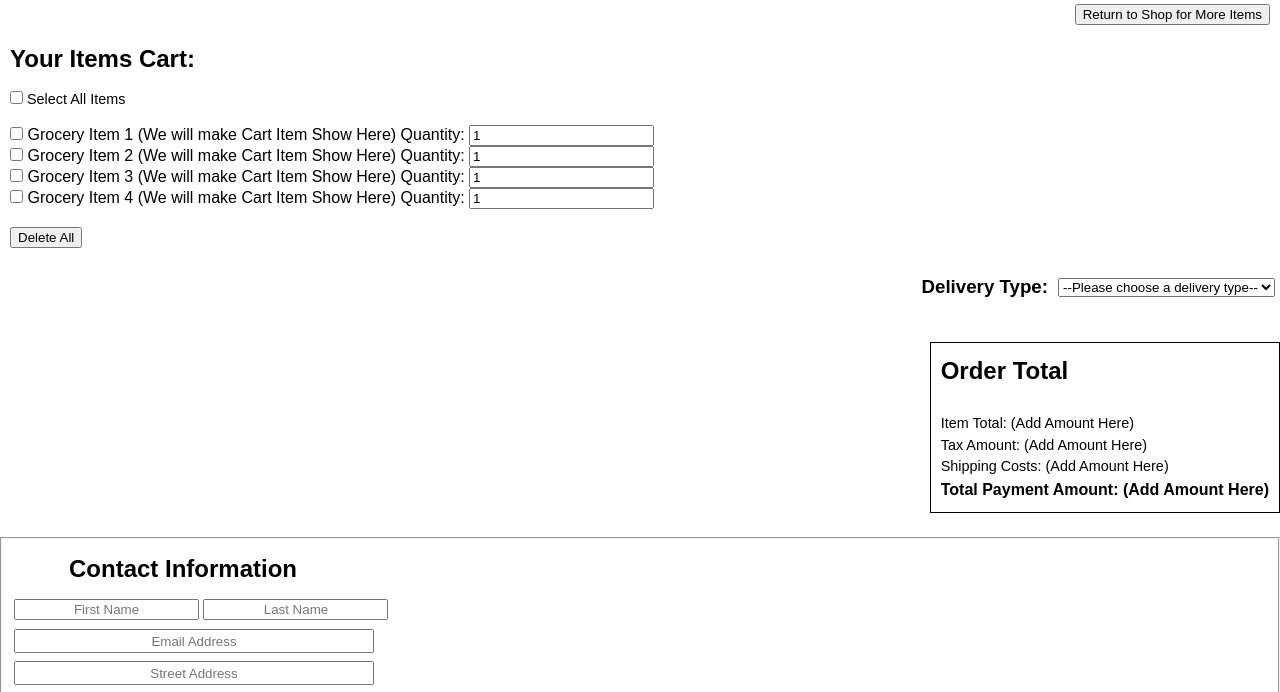
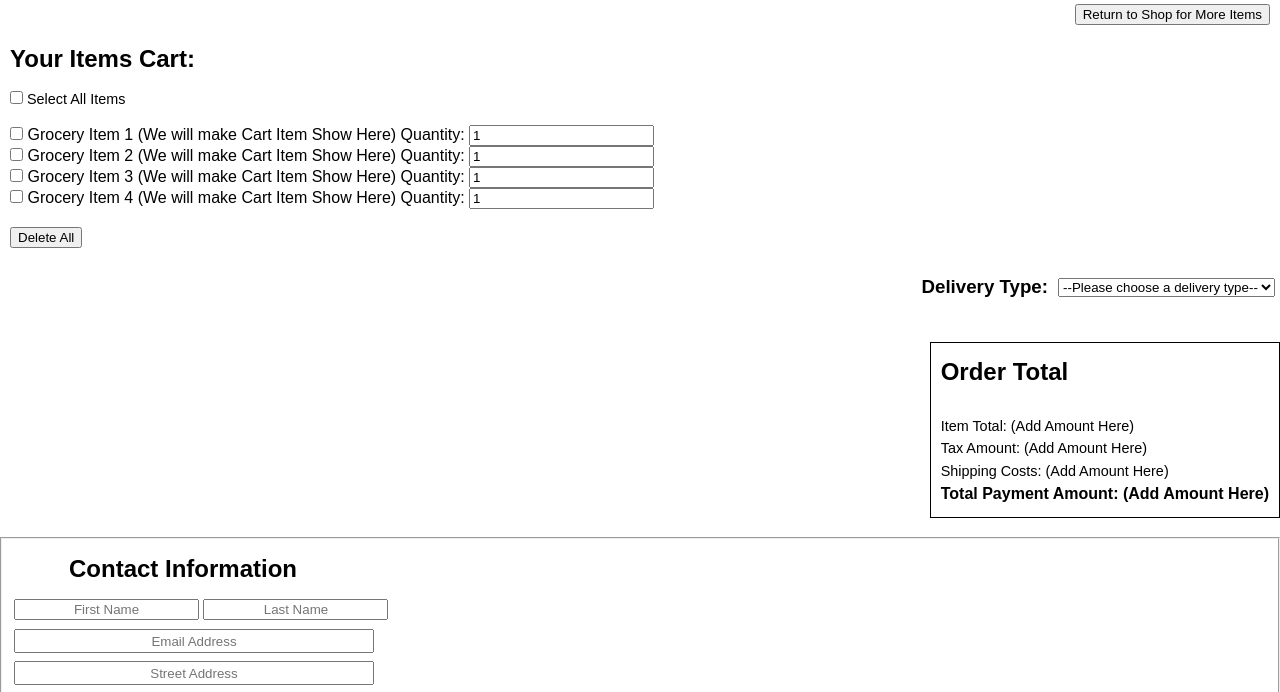
Before and after one commit to Scottymichaelmillerguy/SEIS-622-Final-Project, a plain HTML site: page farmerssquare_checkout.html in a window 1280 px wide. Shown: the part 84-776 px from the top of the page. Drawn offline with Linux system fonts and the light colour scheme.

Commit message:
css for chckout and html chkout updates

```diff
--- a/css/styleschkoutpage.css
+++ b/css/styleschkoutpage.css
@@ -115,7 +115,7 @@ button:not(.delete-button, .return-button, .payment-button) {
     margin-top: 30px;
     position: absolute;
     right: 0;
-    line-height: 1.5;
+    line-height: 1.55;
     border-style: solid;
     border-width: thin;
     padding: 10px;
```
